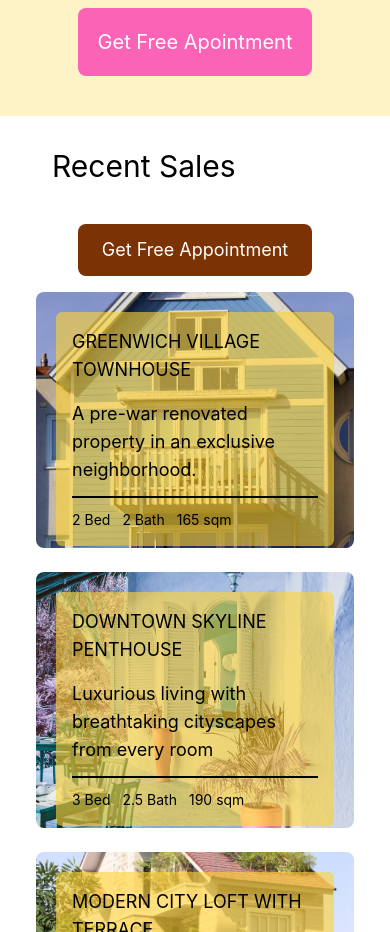
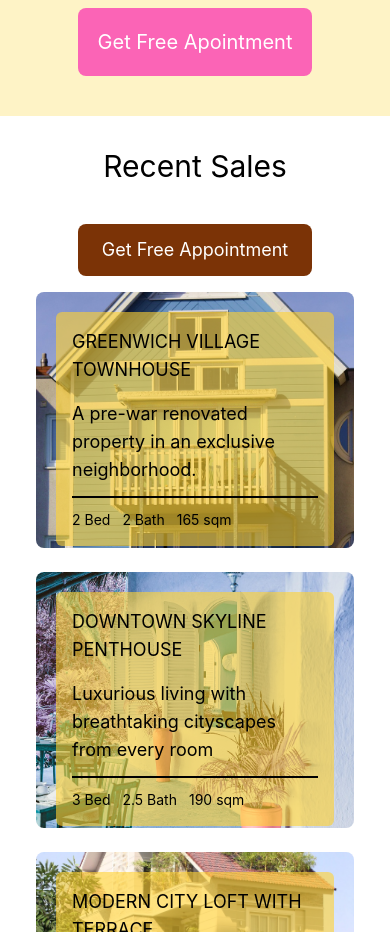
Before and after one commit to acquah-forever/my-realEstate, a React (Vite) app: page / in a window 390 px wide. Shown: the part 6780-7712 px from the top of the page. Built offline with nearby package versions, Linux system fonts and the light colour scheme.

Commit message:
centered heading for RecentSales.jsx

```diff
--- a/src/components/RecentSales.jsx
+++ b/src/components/RecentSales.jsx
@@ -8,8 +8,8 @@ const RecentSales = () => {
         <div className='flex flex-col lg:flex-row lg:justify-between px-5 lg:px-10'>
 
 
-            <div className='p-4 lg:w-1/3'>
-                <h1 className='text-3xl sm:text-4xl'>Recent Sales</h1>
+            <div className='p-4 lg:w-1/3 flex flex-col'>
+                <h1 className='text-3xl sm:text-4xl text-center lg:text-left'>Recent Sales</h1>
 
                 <div className='mt-5 flex justify-center lg:justify-start'>
                     <button className='cursor-pointer text-white text-lg sm:text-xl bg-amber-900 px-6 py-3 rounded-lg mt-5'>
```
